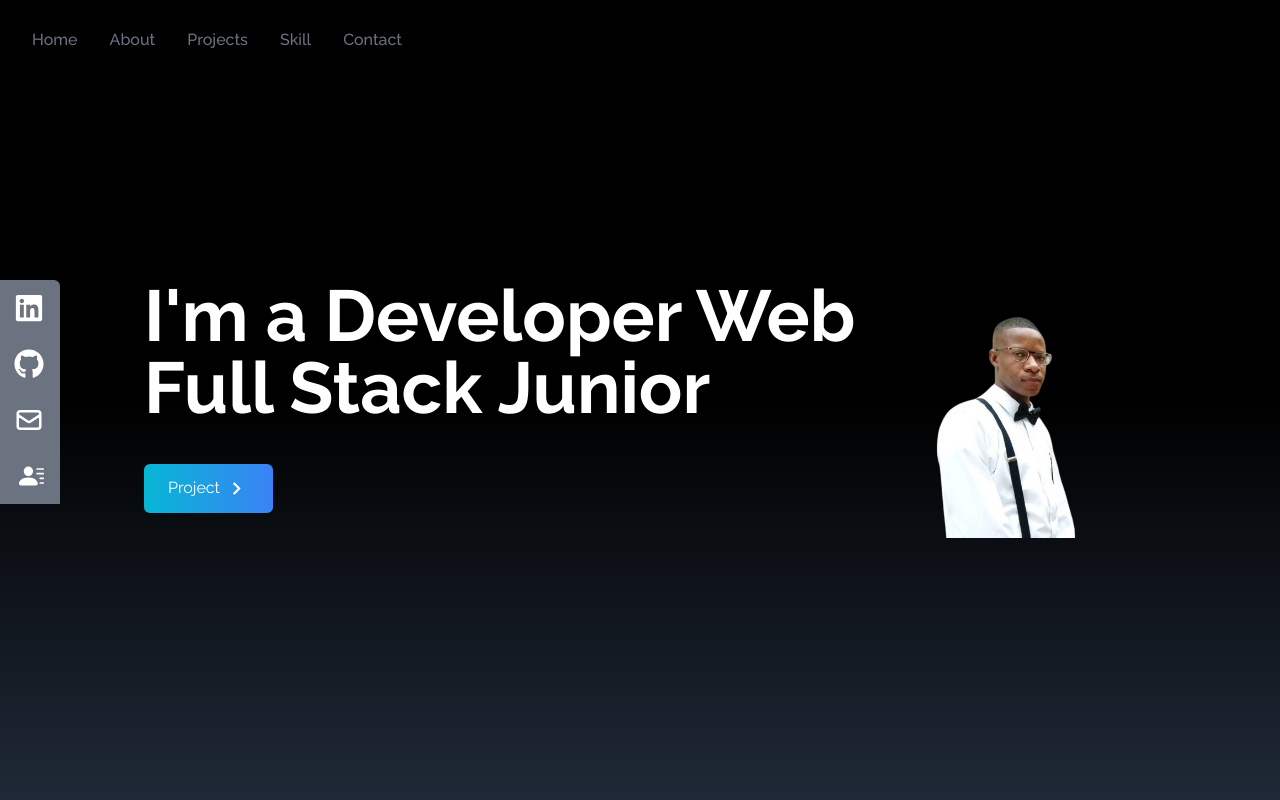
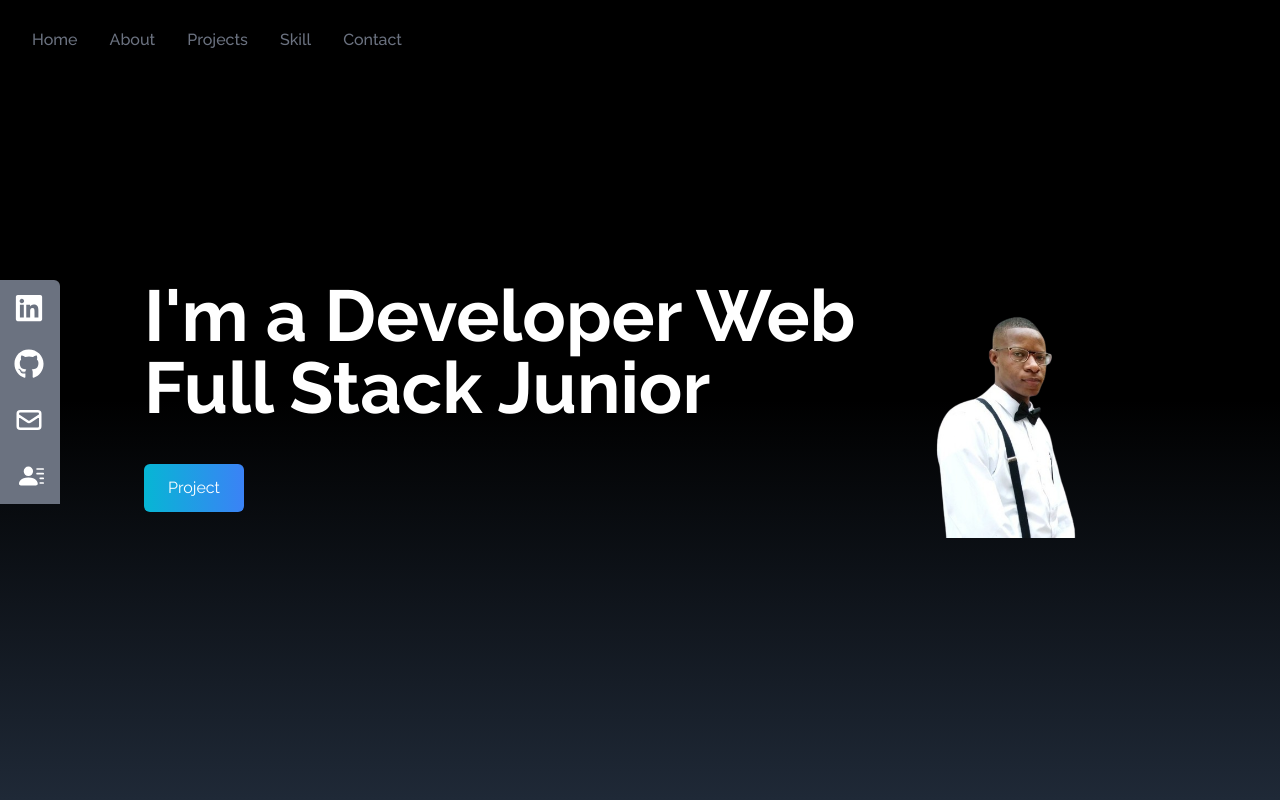
Before and after one commit to KevinLara11/Portfolio-Website, a React (Create React App) app: page / in a window 1280 px wide. Shown: the top 800 px of the page. Built offline with nearby package versions, Linux system fonts and the light colour scheme.

Commit message:
First commit

```diff
--- a/src/components/Home.jsx
+++ b/src/components/Home.jsx
@@ -1,6 +1,6 @@
 import React from "react";
 import FotoDev from "../assets/fotodev.png"
-import { MdOutlineKeyboardArrowRight } from "react-icons/md";
+/* import { MdOutlineKeyboardArrowRight } from "react-icons/md"; */
 import { Link } from "react-scroll";
 
 const Home = () => {
@@ -32,9 +32,9 @@ const Home = () => {
               className="group text-white w-fit px-6 py-3 my-2 flex items-center rounded-md bg-gradient-to-r from-cyan-500 to-blue-500 cursor-pointer"
             >
               Project
-              <span className="group-hover:rotate-90 duration-300">
+   {/*            <span className="group-hover:rotate-90 duration-300">
                 <MdOutlineKeyboardArrowRight size={25} className="ml-1" />
-              </span>
+              </span> */}
             </Link>
           </div>
         </div>
```
Also changed, not shown: package.json (+8 -0 lines), 1 other file (tests, documents, lock files or other folders).
